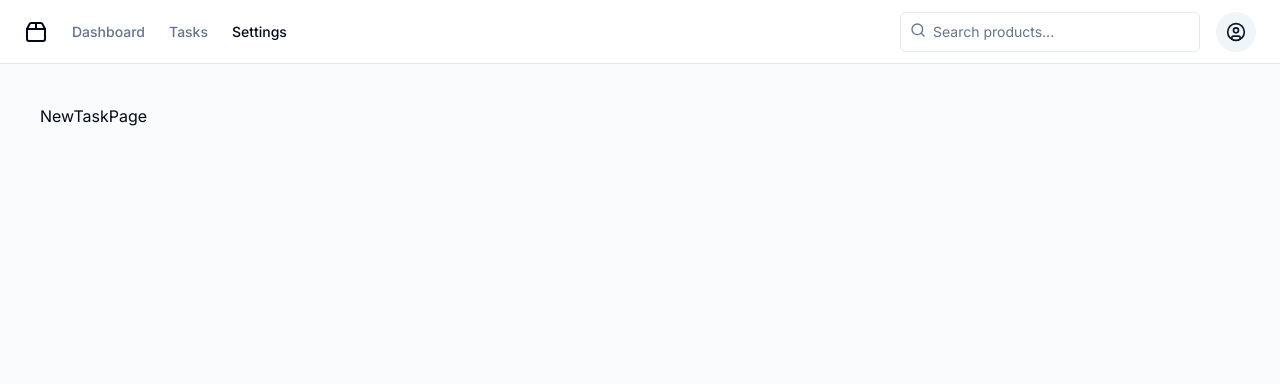
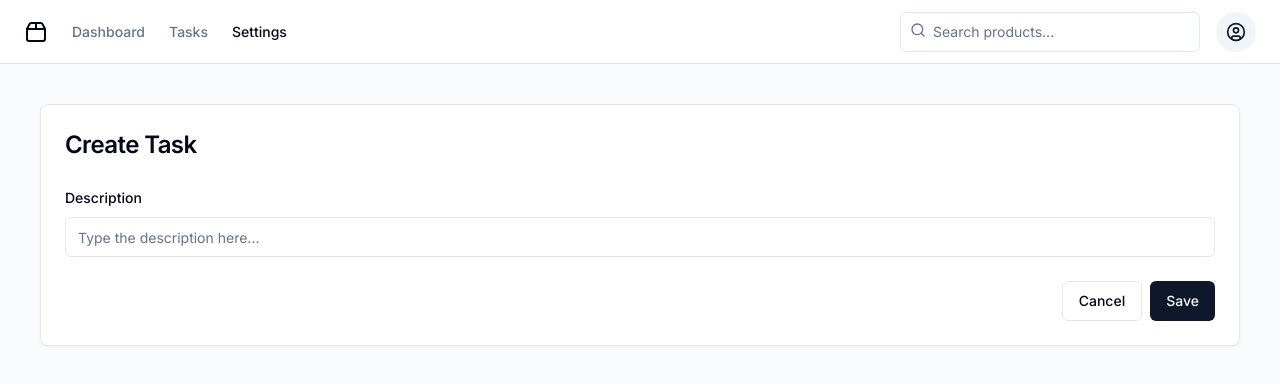
Before and after one commit to viteras007/taskpilot, a Next.js app: page /task/new in a window 1280 px wide. Shown: the top 384 px of the page. Built offline with nearby package versions, Linux system fonts and the light colour scheme.

Commit message:
feat: adding CRUD for task (no implemented yet, waiting for BE)

```diff
--- a/app/(auth)/task/columns.tsx
+++ b/app/(auth)/task/columns.tsx
@@ -12,6 +12,7 @@
 import { ColumnDef } from "@tanstack/react-table";
 import { format } from "date-fns";
 import { ArrowUpDown, MoreHorizontal, Pencil, Trash } from "lucide-react";
+import Link from "next/link";
 
 export type Task = {
   id: string;
@@ -53,6 +54,11 @@
     cell: ({ row }) => {
       const task = row.original;
 
+      const deleteTask = (taskId: string) => {
+        // TODO: Delete Task
+        console.log(taskId);
+      };
+
       return (
         <DropdownMenu>
           <DropdownMenuTrigger asChild>
@@ -72,9 +78,12 @@
             <DropdownMenuSeparator />
             <DropdownMenuItem className="cursor-pointer">
               <Pencil className="h-4 w-4 mr-4" />
-              Edit
+              <Link href={`/task/edit/${task.id}`}>Edit</Link>
             </DropdownMenuItem>
-            <DropdownMenuItem className="text-red-600 cursor-pointer">
+            <DropdownMenuItem
+              className="text-red-600 cursor-pointer"
+              onClick={() => deleteTask(task.id)}
+            >
               <Trash className="h-4 w-4 mr-4" />
               Delete
             </DropdownMenuItem>
--- /dev/null
+++ b/app/(auth)/task/edit/[id]/page.tsx
@@ -0,0 +1,10 @@
+import TaskForm from "@/components/TaskForm";
+
+export default function EditTaskPage({ params }: { params: { id: string } }) {
+  return (
+    <>
+      <h1>{params.id}</h1>
+      <TaskForm type="edit" />
+    </>
+  );
+}
--- a/app/(auth)/task/new/page.tsx
+++ b/app/(auth)/task/new/page.tsx
@@ -1,5 +1,9 @@
-import React from "react";
+import TaskForm from "@/components/TaskForm";
 
 export default function NewTaskPage() {
-  return <div>NewTaskPage</div>;
+  return (
+    <>
+      <TaskForm type="new" />
+    </>
+  );
 }
--- /dev/null
+++ b/components/TaskForm.tsx
@@ -0,0 +1,96 @@
+"use client";
+import React from "react";
+import * as z from "zod";
+import { useForm } from "react-hook-form";
+import { zodResolver } from "@hookform/resolvers/zod";
+import {
+  Form,
+  FormControl,
+  FormField,
+  FormItem,
+  FormLabel,
+  FormMessage,
+} from "@/components/ui/form";
+import { Input } from "@/components/ui/input";
+import { Button } from "@/components/ui/button";
+import {
+  Card,
+  CardContent,
+  CardFooter,
+  CardHeader,
+  CardTitle,
+} from "@/components/ui/card";
+import Link from "next/link";
+
+const formSchema = z.object({
+  description: z.string().min(3),
+});
+
+type formType = z.infer<typeof formSchema>;
+
+export interface TaskFormProps {
+  type: "new" | "edit";
+}
+
+export default function TaskForm({ type }: TaskFormProps) {
+  const form = useForm<formType>({
+    resolver: zodResolver(formSchema),
+    defaultValues: {
+      description: "",
+    },
+  });
+
+  const handleSubmit = () => {
+    // TODO: Create Task
+    if (type === "new") {
+    }
+    // TODO: Update Task
+    else if (type === "edit") {
+    }
+  };
+
+  return (
+    <div>
+      <Form {...form}>
+        <form onSubmit={form.handleSubmit(handleSubmit)}>
+          <Card className="w-full">
+            <CardHeader>
+              <CardTitle className="text-2xl">
+                {type === "edit" ? "Edit Task" : "Create Task"}
+              </CardTitle>
+            </CardHeader>
+            <CardContent>
+              <FormField
+                control={form.control}
+                name="description"
+                render={({ field }) => {
+                  return (
+                    <FormItem>
+                      <FormLabel>Description</FormLabel>
+                      <FormControl>
+                        <Input
+                          {...field}
+                          placeholder="Type the description here..."
+                          type="text"
+                        />
+                      </FormControl>
+                      <FormMessage />
+                    </FormItem>
+                  );
+                }}
+              />
+            </CardContent>
+            <CardFooter className="flex justify-end gap-2">
+              <Button variant="outline">
+                <Link href="/task">Cancel</Link>
+              </Button>
+              <Button variant="default" type="submit">
+                Save
+              </Button>
+            </CardFooter>
+          </Card>
+        </form>
+      </Form>
+    </div>
+  );
+}
--- /dev/null
+++ b/components/ui/card.tsx
@@ -0,0 +1,79 @@
+import * as React from "react"
+
+import { cn } from "@/lib/utils"
+
+const Card = React.forwardRef<
+  HTMLDivElement,
+  React.HTMLAttributes<HTMLDivElement>
+>(({ className, ...props }, ref) => (
+  <div
+    ref={ref}
+    className={cn(
+      "rounded-lg border bg-card text-card-foreground shadow-sm",
+      className
+    )}
+    {...props}
+  />
+))
+Card.displayName = "Card"
+
+const CardHeader = React.forwardRef<
+  HTMLDivElement,
+  React.HTMLAttributes<HTMLDivElement>
+>(({ className, ...props }, ref) => (
+  <div
+    ref={ref}
+    className={cn("flex flex-col space-y-1.5 p-6", className)}
+    {...props}
+  />
+))
+CardHeader.displayName = "CardHeader"
+
+const CardTitle = React.forwardRef<
+  HTMLParagraphElement,
+  React.HTMLAttributes<HTMLHeadingElement>
+>(({ className, ...props }, ref) => (
+  <h3
+    ref={ref}
+    className={cn(
+      "text-2xl font-semibold leading-none tracking-tight",
+      className
+    )}
+    {...props}
+  />
+))
+CardTitle.displayName = "CardTitle"
+
+const CardDescription = React.forwardRef<
+  HTMLParagraphElement,
+  React.HTMLAttributes<HTMLParagraphElement>
+>(({ className, ...props }, ref) => (
+  <p
+    ref={ref}
+    className={cn("text-sm text-muted-foreground", className)}
+    {...props}
+  />
+))
+CardDescription.displayName = "CardDescription"
+
+const CardContent = React.forwardRef<
+  HTMLDivElement,
+  React.HTMLAttributes<HTMLDivElement>
+>(({ className, ...props }, ref) => (
+  <div ref={ref} className={cn("p-6 pt-0", className)} {...props} />
+))
+CardContent.displayName = "CardContent"
+
+const CardFooter = React.forwardRef<
+  HTMLDivElement,
+  React.HTMLAttributes<HTMLDivElement>
+>(({ className, ...props }, ref) => (
+  <div
+    ref={ref}
+    className={cn("flex items-center p-6 pt-0", className)}
+    {...props}
+  />
+))
+CardFooter.displayName = "CardFooter"
+
+export { Card, CardHeader, CardFooter, CardTitle, CardDescription, CardContent }
--- /dev/null
+++ b/components/ui/form.tsx
@@ -0,0 +1,176 @@
+import * as React from "react"
+import * as LabelPrimitive from "@radix-ui/react-label"
+import { Slot } from "@radix-ui/react-slot"
+import {
+  Controller,
+  ControllerProps,
+  FieldPath,
+  FieldValues,
+  FormProvider,
+  useFormContext,
+} from "react-hook-form"
+
+import { cn } from "@/lib/utils"
+import { Label } from "@/components/ui/label"
+
+const Form = FormProvider
+
+type FormFieldContextValue<
+  TFieldValues extends FieldValues = FieldValues,
+  TName extends FieldPath<TFieldValues> = FieldPath<TFieldValues>
+> = {
+  name: TName
+}
+
+const FormFieldContext = React.createContext<FormFieldContextValue>(
+  {} as FormFieldContextValue
+)
+
+const FormField = <
+  TFieldValues extends FieldValues = FieldValues,
+  TName extends FieldPath<TFieldValues> = FieldPath<TFieldValues>
+>({
+  ...props
+}: ControllerProps<TFieldValues, TName>) => {
+  return (
+    <FormFieldContext.Provider value={{ name: props.name }}>
+      <Controller {...props} />
+    </FormFieldContext.Provider>
+  )
+}
+
+const useFormField = () => {
+  const fieldContext = React.useContext(FormFieldContext)
+  const itemContext = React.useContext(FormItemContext)
+  const { getFieldState, formState } = useFormContext()
+
+  const fieldState = getFieldState(fieldContext.name, formState)
+
+  if (!fieldContext) {
+    throw new Error("useFormField should be used within <FormField>")
+  }
+
+  const { id } = itemContext
+
+  return {
+    id,
+    name: fieldContext.name,
+    formItemId: `${id}-form-item`,
+    formDescriptionId: `${id}-form-item-description`,
+    formMessageId: `${id}-form-item-message`,
+    ...fieldState,
+  }
+}
+
+type FormItemContextValue = {
+  id: string
+}
+
+const FormItemContext = React.createContext<FormItemContextValue>(
+  {} as FormItemContextValue
+)
+
+const FormItem = React.forwardRef<
+  HTMLDivElement,
+  React.HTMLAttributes<HTMLDivElement>
+>(({ className, ...props }, ref) => {
+  const id = React.useId()
+
+  return (
+    <FormItemContext.Provider value={{ id }}>
+      <div ref={ref} className={cn("space-y-2", className)} {...props} />
+    </FormItemContext.Provider>
+  )
+})
+FormItem.displayName = "FormItem"
+
+const FormLabel = React.forwardRef<
+  React.ElementRef<typeof LabelPrimitive.Root>,
+  React.ComponentPropsWithoutRef<typeof LabelPrimitive.Root>
+>(({ className, ...props }, ref) => {
+  const { error, formItemId } = useFormField()
+
+  return (
+    <Label
+      ref={ref}
+      className={cn(error && "text-destructive", className)}
+      htmlFor={formItemId}
+      {...props}
+    />
+  )
+})
+FormLabel.displayName = "FormLabel"
+
+const FormControl = React.forwardRef<
+  React.ElementRef<typeof Slot>,
+  React.ComponentPropsWithoutRef<typeof Slot>
+>(({ ...props }, ref) => {
+  const { error, formItemId, formDescriptionId, formMessageId } = useFormField()
+
+  return (
+    <Slot
+      ref={ref}
+      id={formItemId}
+      aria-describedby={
+        !error
+          ? `${formDescriptionId}`
+          : `${formDescriptionId} ${formMessageId}`
+      }
+      aria-invalid={!!error}
+      {...props}
+    />
+  )
+})
+FormControl.displayName = "FormControl"
+
+const FormDescription = React.forwardRef<
+  HTMLParagraphElement,
+  React.HTMLAttributes<HTMLParagraphElement>
+>(({ className, ...props }, ref) => {
+  const { formDescriptionId } = useFormField()
+
+  return (
+    <p
+      ref={ref}
+      id={formDescriptionId}
+      className={cn("text-sm text-muted-foreground", className)}
+      {...props}
+    />
+  )
+})
+FormDescription.displayName = "FormDescription"
+
+const FormMessage = React.forwardRef<
+  HTMLParagraphElement,
+  React.HTMLAttributes<HTMLParagraphElement>
+>(({ className, children, ...props }, ref) => {
+  const { error, formMessageId } = useFormField()
+  const body = error ? String(error?.message) : children
+
+  if (!body) {
+    return null
+  }
+
+  return (
+    <p
+      ref={ref}
+      id={formMessageId}
+      className={cn("text-sm font-medium text-destructive", className)}
+      {...props}
+    >
+      {body}
+    </p>
+  )
+})
+FormMessage.displayName = "FormMessage"
+
+export {
+  useFormField,
+  Form,
+  FormItem,
+  FormLabel,
+  FormControl,
+  FormDescription,
+  FormMessage,
+  FormField,
+}
--- a/package.json
+++ b/package.json
@@ -9,6 +9,7 @@
     "lint": "next lint"
   },
   "dependencies": {
+    "@hookform/resolvers": "^3.6.0",
     "@radix-ui/react-checkbox": "^1.1.0",
     "@radix-ui/react-dialog": "^1.1.1",
     "@radix-ui/react-dropdown-menu": "^2.1.1",
@@ -22,8 +23,10 @@
     "next": "14.2.4",
     "react": "^18",
     "react-dom": "^18",
+    "react-hook-form": "^7.52.0",
     "tailwind-merge": "^2.3.0",
-    "tailwindcss-animate": "^1.0.7"
+    "tailwindcss-animate": "^1.0.7",
+    "zod": "^3.23.8"
   },
   "devDependencies": {
     "@types/node": "^20",
```
Also changed, not shown: 1 other file (tests, documents, lock files or other folders).
